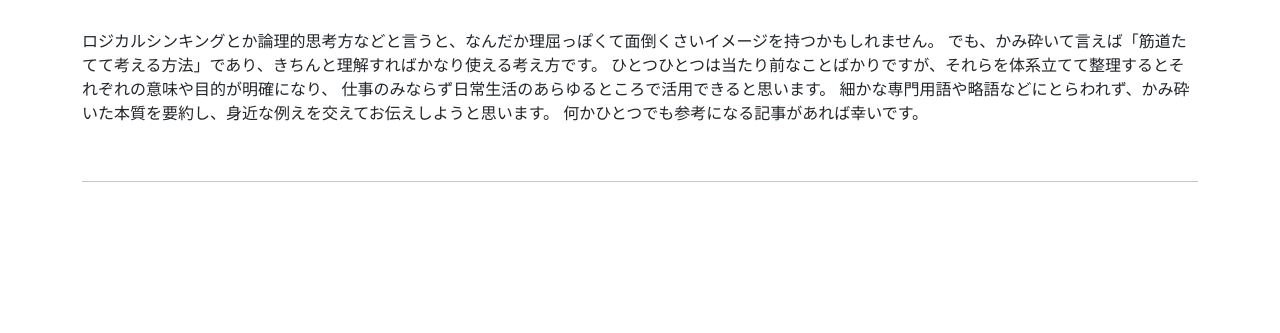
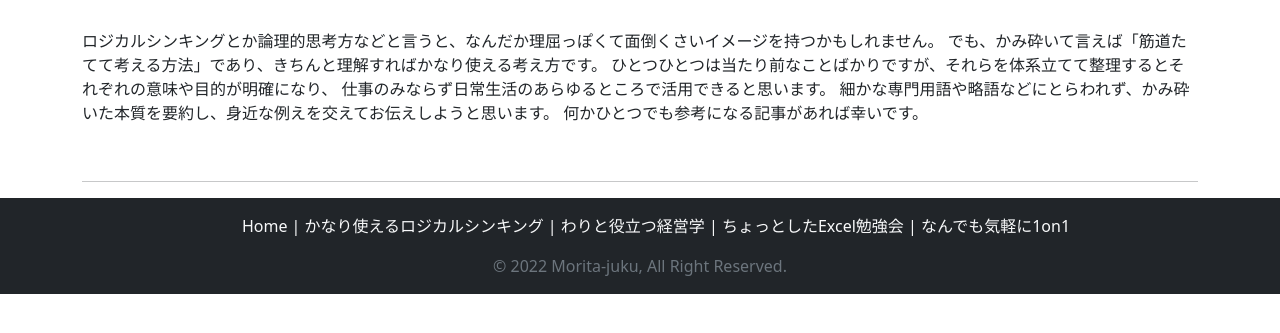
Before and after one commit to shigeyam/MBCblog, a Django app: page /blog/ in a window 1280 px wide. Shown: the part 155-488 px from the top of the page. Run offline with Django 4.2, Linux system fonts and the light colour scheme; the visitor is signed in with stand-in values (Sample User, id 1); data that the repository does not hold is empty; parts of the project's set-up code (start-up, migrations or seed data) failed here and were passed over; some libraries are stand-ins or nearby versions.

Commit message:
Footer add

```diff
--- a/templates/blog/base.html
+++ b/templates/blog/base.html
@@ -47,5 +47,19 @@
     </section>
 
 </body>
+
+<footer class="footer mt-3 py-3 bg-dark">
+    <div class="container text-center">
+        <ul class="footer-menu">
+            <a href="/frontpage/" class="text-decoration-none text-light">Home |</a>
+            <a href="/blog/" class="text-decoration-none text-light"> かなり使えるロジカルシンキング |</a>
+            <a href="/mba_class/" class="text-decoration-none text-light"> わりと役立つ経営学 |</a>
+            <a href="/excel_class/" class="text-decoration-none text-light"> ちょっとしたExcel勉強会 |</a>
+            <a href="/commentpage/" class="text-decoration-none text-light"> なんでも気軽に1on1</a>
+        </ul>
+      <span class="text-muted">&copy; 2022 Morita-juku, All Right Reserved.</span>
+    </div>
+ </footer>
+
 <script src="https://cdn.jsdelivr.net/npm/bootstrap@5.0.2/dist/js/bootstrap.bundle.min.js" integrity="sha384-MrcW6ZMFYlzcLA8Nl+NtUVF0sA7MsXsP1UyJoMp4YLEuNSfAP+JcXn/tWtIaxVXM" crossorigin="anonymous"></script>
 </html>
--- a/templates/blog/frontpage.html
+++ b/templates/blog/frontpage.html
@@ -21,6 +21,7 @@
         お気軽にコメントをお寄せください。</p>
     <br>
     <a href="{% url 'accounts:logout' %}">ログアウト</a>
+    <br>
 </div>
 
 {% endif %}
```
